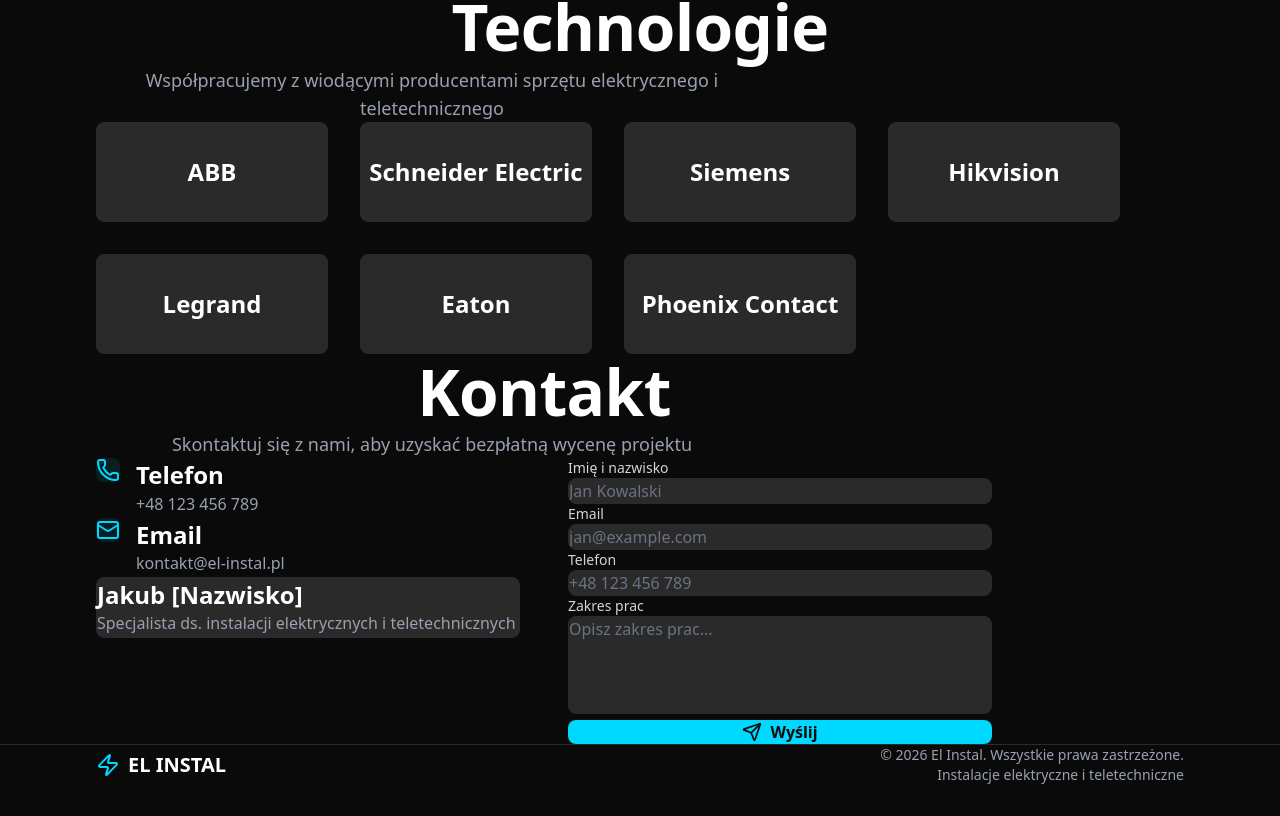
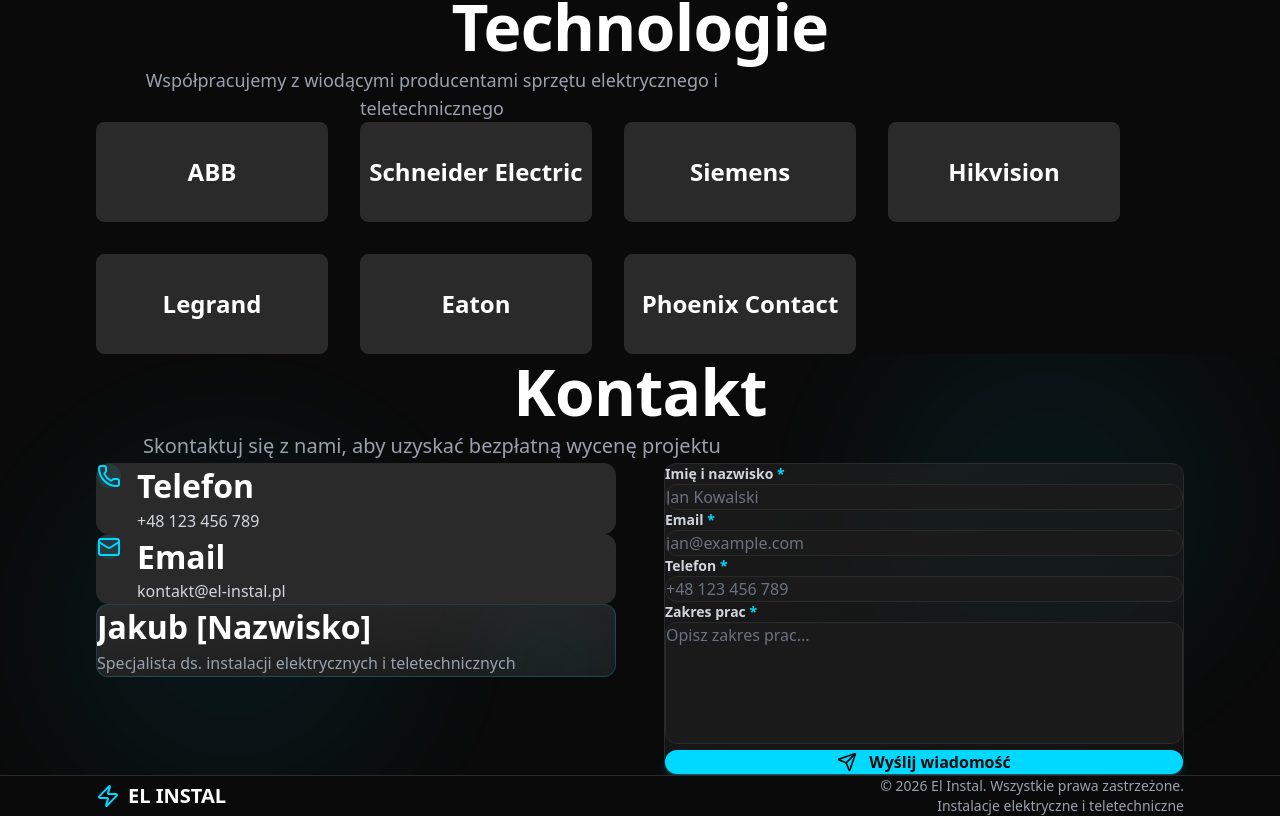
Before and after one commit to absyntvr-blip/el-instal, a Next.js app: page / in a window 1280 px wide. Shown: the part 1938-2754 px from the top of the page. Before the commit the page ends 2723 px from the top, so only its background shows below. Built offline with nearby package versions, Linux system fonts and the light colour scheme.

Commit message:
Improve Contact section design: better form styling, enhanced visual effects, improved spacing and layout

```diff
--- a/app/globals.css
+++ b/app/globals.css
@@ -136,3 +136,27 @@
               0 0 90px rgba(0, 217, 255, 0.2);
   transition: box-shadow 0.3s cubic-bezier(0.4, 0, 0.2, 1);
 }
+
+/* Form inputs */
+input[type="text"],
+input[type="email"],
+input[type="tel"],
+textarea {
+  transition: all 0.3s cubic-bezier(0.4, 0, 0.2, 1);
+}
+
+input[type="text"]:focus,
+input[type="email"]:focus,
+input[type="tel"]:focus,
+textarea:focus {
+  box-shadow: 0 0 0 3px rgba(0, 217, 255, 0.1),
+              0 0 20px rgba(0, 217, 255, 0.2);
+  transform: translateY(-2px);
+}
+
+input[type="text"]:hover,
+input[type="email"]:hover,
+input[type="tel"]:hover,
+textarea:hover {
+  border-color: #00D9FF30;
+}
--- a/components/Contact.tsx
+++ b/components/Contact.tsx
@@ -46,61 +46,89 @@
   };
 
   return (
-    <section id="contact" className="py-24 md:py-32 relative w-full">
-      <div className="container mx-auto">
+    <section id="contact" className="py-24 md:py-32 relative w-full overflow-hidden">
+      {/* Background decoration */}
+      <div className="absolute inset-0 opacity-5">
+        <div className="absolute top-20 left-10 w-96 h-96 bg-[#00D9FF] rounded-full blur-3xl"></div>
+        <div className="absolute bottom-20 right-10 w-96 h-96 bg-[#00D9FF] rounded-full blur-3xl"></div>
+      </div>
+
+      <div className="container mx-auto relative z-10">
         <motion.div
           ref={ref}
           initial={{ opacity: 0, y: 30 }}
           animate={inView ? { opacity: 1, y: 0 } : {}}
           transition={{ duration: 0.8 }}
-          className="max-w-4xl mx-auto"
+          className="max-w-6xl mx-auto"
         >
-          <div className="text-center mb-16">
+          <div className="text-center mb-16 md:mb-20">
             <h2 className="text-white mb-6">Kontakt</h2>
-            <p className="text-lg text-gray-400 max-w-2xl mx-auto">
+            <p className="text-lg md:text-xl text-gray-400 max-w-2xl mx-auto leading-relaxed">
               Skontaktuj się z nami, aby uzyskać bezpłatną wycenę projektu
             </p>
           </div>
 
-          <div className="grid grid-cols-1 md:grid-cols-2 gap-12">
+          <div className="grid grid-cols-1 lg:grid-cols-2 gap-8 lg:gap-12">
             {/* Contact Info */}
             <motion.div
               initial={{ opacity: 0, x: -30 }}
               animate={inView ? { opacity: 1, x: 0 } : {}}
               transition={{ delay: 0.2, duration: 0.6 }}
+              className="space-y-6"
             >
-              <div className="space-y-6">
-                <div className="flex items-start gap-4">
-                  <div className="p-3 rounded-lg bg-[#00D9FF]/10">
-                    <Phone className="w-6 h-6 text-[#00D9FF]" />
-                  </div>
-                  <div>
-                    <h3 className="text-white font-semibold mb-1 text-box-title">Telefon</h3>
-                    <a href="tel:+48123456789" className="text-gray-400 hover:text-[#00D9FF] transition-colors text-box-body">
-                      +48 123 456 789
-                    </a>
-                  </div>
+              {/* Phone */}
+              <motion.div
+                whileHover={{ x: 5 }}
+                className="flex items-start gap-4 p-6 bg-[#2A2A2A] rounded-xl border border-[#2A2A2A] hover:border-[#00D9FF]/30 transition-all duration-300 group"
+              >
+                <div className="p-4 rounded-xl bg-[#00D9FF]/10 group-hover:bg-[#00D9FF]/20 transition-colors">
+                  <Phone className="w-6 h-6 text-[#00D9FF] group-hover:scale-110 transition-transform" />
                 </div>
+                <div className="flex-1">
+                  <h3 className="text-white font-semibold mb-2 text-lg">Telefon</h3>
+                  <a
+                    href="tel:+48123456789"
+                    className="text-gray-300 hover:text-[#00D9FF] transition-colors text-base font-medium block"
+                  >
+                    +48 123 456 789
+                  </a>
+                </div>
+              </motion.div>
 
-                <div className="flex items-start gap-4">
-                  <div className="p-3 rounded-lg bg-[#00D9FF]/10">
-                    <Mail className="w-6 h-6 text-[#00D9FF]" />
-                  </div>
-                  <div>
-                    <h3 className="text-white font-semibold mb-1 text-box-title">Email</h3>
-                    <a href="mailto:kontakt@el-instal.pl" className="text-gray-400 hover:text-[#00D9FF] transition-colors text-box-body break-all">
-                      kontakt@el-instal.pl
-                    </a>
-                  </div>
+              {/* Email */}
+              <motion.div
+                whileHover={{ x: 5 }}
+                className="flex items-start gap-4 p-6 bg-[#2A2A2A] rounded-xl border border-[#2A2A2A] hover:border-[#00D9FF]/30 transition-all duration-300 group"
+              >
+                <div className="p-4 rounded-xl bg-[#00D9FF]/10 group-hover:bg-[#00D9FF]/20 transition-colors">
+                  <Mail className="w-6 h-6 text-[#00D9FF] group-hover:scale-110 transition-transform" />
                 </div>
+                <div className="flex-1">
+                  <h3 className="text-white font-semibold mb-2 text-lg">Email</h3>
+                  <a
+                    href="mailto:kontakt@el-instal.pl"
+                    className="text-gray-300 hover:text-[#00D9FF] transition-colors text-base font-medium block break-all"
+                  >
+                    kontakt@el-instal.pl
+                  </a>
+                </div>
+              </motion.div>
 
-                <div className="mt-8 p-6 bg-[#2A2A2A] rounded-lg border border-[#2A2A2A]">
-                  <h3 className="text-white font-semibold mb-2 text-box-title">Jakub [Nazwisko]</h3>
-                  <p className="text-gray-400 text-box-body leading-relaxed">
+              {/* Person card */}
+              <motion.div
+                initial={{ opacity: 0, y: 20 }}
+                animate={inView ? { opacity: 1, y: 0 } : {}}
+                transition={{ delay: 0.4, duration: 0.6 }}
+                className="mt-8 p-8 bg-gradient-to-br from-[#2A2A2A] to-[#1A1A1A] rounded-xl border border-[#00D9FF]/20 hover:border-[#00D9FF]/40 transition-all duration-300 relative overflow-hidden"
+              >
+                <div className="absolute top-0 right-0 w-32 h-32 bg-[#00D9FF]/5 rounded-full blur-2xl"></div>
+                <div className="relative z-10">
+                  <h3 className="text-white font-bold mb-2 text-xl">Jakub [Nazwisko]</h3>
+                  <p className="text-gray-400 text-base leading-relaxed">
                     Specjalista ds. instalacji elektrycznych i teletechnicznych
                   </p>
                 </div>
-              </div>
+              </motion.div>
             </motion.div>
 
             {/* Contact Form */}
@@ -109,11 +137,11 @@
               animate={inView ? { opacity: 1, x: 0 } : {}}
               transition={{ delay: 0.3, duration: 0.6 }}
               onSubmit={handleSubmit}
-              className="space-y-6"
+              className="space-y-6 p-6 md:p-8 bg-gradient-to-br from-[#2A2A2A]/50 to-[#1A1A1A]/50 rounded-xl border border-[#2A2A2A] backdrop-blur-sm"
             >
               <div>
-                <label htmlFor="name" className="block text-sm font-medium text-gray-300 mb-2">
-                  Imię i nazwisko
+                <label htmlFor="name" className="block text-sm font-semibold text-gray-300 mb-3">
+                  Imię i nazwisko <span className="text-[#00D9FF]">*</span>
                 </label>
                 <input
                   type="text"
@@ -122,14 +150,14 @@
                   value={formData.name}
                   onChange={handleChange}
                   required
-                  className="w-full px-4 py-3 bg-[#2A2A2A] border border-[#2A2A2A] rounded-lg text-white placeholder-gray-500 focus:outline-none focus:border-[#00D9FF] transition-colors"
+                  className="w-full px-5 py-4 bg-[#1A1A1A] border border-[#2A2A2A] rounded-xl text-white placeholder-gray-500 focus:outline-none focus:border-[#00D9FF] focus:bg-[#1F1F1F] transition-all duration-300"
                   placeholder="Jan Kowalski"
                 />
               </div>
 
               <div>
-                <label htmlFor="email" className="block text-sm font-medium text-gray-300 mb-2">
-                  Email
+                <label htmlFor="email" className="block text-sm font-semibold text-gray-300 mb-3">
+                  Email <span className="text-[#00D9FF]">*</span>
                 </label>
                 <input
                   type="email"
@@ -138,14 +166,14 @@
                   value={formData.email}
                   onChange={handleChange}
                   required
-                  className="w-full px-4 py-3 bg-[#2A2A2A] border border-[#2A2A2A] rounded-lg text-white placeholder-gray-500 focus:outline-none focus:border-[#00D9FF] transition-colors"
+                  className="w-full px-5 py-4 bg-[#1A1A1A] border border-[#2A2A2A] rounded-xl text-white placeholder-gray-500 focus:outline-none focus:border-[#00D9FF] focus:bg-[#1F1F1F] transition-all duration-300"
                   placeholder="jan@example.com"
                 />
               </div>
 
               <div>
-                <label htmlFor="phone" className="block text-sm font-medium text-gray-300 mb-2">
-                  Telefon
+                <label htmlFor="phone" className="block text-sm font-semibold text-gray-300 mb-3">
+                  Telefon <span className="text-[#00D9FF]">*</span>
                 </label>
                 <input
                   type="tel"
@@ -154,14 +182,14 @@
                   value={formData.phone}
                   onChange={handleChange}
                   required
-                  className="w-full px-4 py-3 bg-[#2A2A2A] border border-[#2A2A2A] rounded-lg text-white placeholder-gray-500 focus:outline-none focus:border-[#00D9FF] transition-colors"
+                  className="w-full px-5 py-4 bg-[#1A1A1A] border border-[#2A2A2A] rounded-xl text-white placeholder-gray-500 focus:outline-none focus:border-[#00D9FF] focus:bg-[#1F1F1F] transition-all duration-300"
                   placeholder="+48 123 456 789"
                 />
               </div>
 
               <div>
-                <label htmlFor="message" className="block text-sm font-medium text-gray-300 mb-2">
-                  Zakres prac
+                <label htmlFor="message" className="block text-sm font-semibold text-gray-300 mb-3">
+                  Zakres prac <span className="text-[#00D9FF]">*</span>
                 </label>
                 <textarea
                   id="message"
@@ -169,8 +197,8 @@
                   value={formData.message}
                   onChange={handleChange}
                   required
-                  rows={4}
-                  className="w-full px-4 py-3 bg-[#2A2A2A] border border-[#2A2A2A] rounded-lg text-white placeholder-gray-500 focus:outline-none focus:border-[#00D9FF] transition-colors resize-none"
+                  rows={5}
+                  className="w-full px-5 py-4 bg-[#1A1A1A] border border-[#2A2A2A] rounded-xl text-white placeholder-gray-500 focus:outline-none focus:border-[#00D9FF] focus:bg-[#1F1F1F] transition-all duration-300 resize-none"
                   placeholder="Opisz zakres prac..."
                 />
               </div>
@@ -178,37 +206,46 @@
               <motion.button
                 type="submit"
                 disabled={isSubmitting}
-                whileHover={{ scale: 1.02 }}
+                whileHover={{ scale: 1.02, y: -2 }}
                 whileTap={{ scale: 0.98 }}
-                className="w-full px-6 py-4 bg-[#00D9FF] text-[#0A0A0A] font-semibold rounded-lg neon-glow-hover transition-all duration-300 disabled:opacity-50 disabled:cursor-not-allowed flex items-center justify-center gap-2"
+                className="w-full px-6 py-5 bg-[#00D9FF] text-[#0A0A0A] font-bold rounded-xl neon-glow-hover transition-all duration-300 disabled:opacity-50 disabled:cursor-not-allowed flex items-center justify-center gap-3 text-base shadow-lg shadow-[#00D9FF]/20"
               >
                 {isSubmitting ? (
-                  'Wysyłanie...'
+                  <>
+                    <div className="w-5 h-5 border-2 border-[#0A0A0A] border-t-transparent rounded-full animate-spin"></div>
+                    Wysyłanie...
+                  </>
                 ) : (
                   <>
                     <Send className="w-5 h-5" />
-                    Wyślij
+                    Wyślij wiadomość
                   </>
                 )}
               </motion.button>
 
               {submitStatus === 'success' && (
                 <motion.div
-                  initial={{ opacity: 0, y: -10 }}
-                  animate={{ opacity: 1, y: 0 }}
-                  className="p-4 bg-green-500/20 border border-green-500/50 rounded-lg text-green-400 text-sm"
+                  initial={{ opacity: 0, y: -10, scale: 0.95 }}
+                  animate={{ opacity: 1, y: 0, scale: 1 }}
+                  className="p-5 bg-green-500/20 border border-green-500/50 rounded-xl text-green-400 text-sm backdrop-blur-sm"
                 >
-                  Wiadomość została wysłana! Skontaktujemy się wkrótce.
+                  <div className="flex items-center gap-2">
+                    <div className="w-2 h-2 bg-green-400 rounded-full animate-pulse"></div>
+                    <span className="font-medium">Wiadomość została wysłana! Skontaktujemy się wkrótce.</span>
+                  </div>
                 </motion.div>
               )}
 
               {submitStatus === 'error' && (
                 <motion.div
-                  initial={{ opacity: 0, y: -10 }}
-                  animate={{ opacity: 1, y: 0 }}
-                  className="p-4 bg-red-500/20 border border-red-500/50 rounded-lg text-red-400 text-sm"
+                  initial={{ opacity: 0, y: -10, scale: 0.95 }}
+                  animate={{ opacity: 1, y: 0, scale: 1 }}
+                  className="p-5 bg-red-500/20 border border-red-500/50 rounded-xl text-red-400 text-sm backdrop-blur-sm"
                 >
-                  Wystąpił błąd. Spróbuj ponownie.
+                  <div className="flex items-center gap-2">
+                    <div className="w-2 h-2 bg-red-400 rounded-full"></div>
+                    <span className="font-medium">Wystąpił błąd. Spróbuj ponownie.</span>
+                  </div>
                 </motion.div>
               )}
             </motion.form>
```
